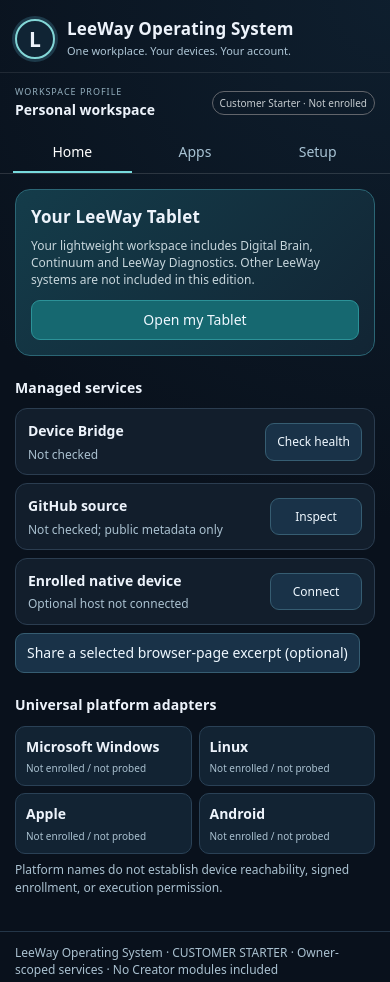
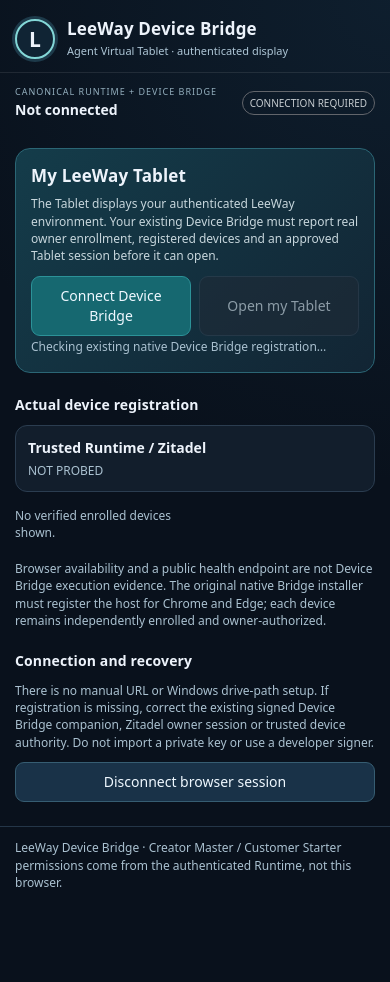
Before and after one commit to 4citeB4U/Leeway-Device-Extension, a browser extension: page extension/operating-system.html in a window 390 px wide. After the commit the page ends 924 px from the top, so only its background shows below. Drawn offline with Linux system fonts and the light colour scheme.

Commit message:
fix(extension): make native Device Bridge mandatory, Tablet display gated, remove preview and manual hosting setup

```diff
--- a/extension/operating-system.html
+++ b/extension/operating-system.html
@@ -2,105 +2,56 @@
 <!--
 LEEWAY HEADER — DO NOT REMOVE
 REGION: LEEWAY.DEVICE_EXTENSION.OPERATING_SYSTEM
-TAG: LEEWAY.OPERATING_SYSTEM.SIDEBAR_HTML.V1
+TAG: LEEWAY.W01.BRIDGE_REQUIRED_TABLET_DISPLAY.V1
 5WH:
-WHAT = Present the right-hand LeeWay Operating System app launcher, cloud health, public GitHub recovery and tenant enrollment staging.
-WHY = Expose the existing hosted Tablet without depending on one Windows device or silently granting device authority.
-WHO = Creator-authorized outside GPT-6 source contributor.
+WHAT = Show original Device Bridge enrollment/readback as the gate to the actual Agent Virtual Tablet.
+WHY = A public Tablet preview, manual endpoint form or courier handshake is not a full LeeWay Device Bridge.
+WHO = Creator-authorized outside contributor; Runtime/Bridge and Zitadel remain canonical authority.
 WHERE = extension/operating-system.html in 4citeB4U/Leeway-Device-Extension.
 WHEN = 2026-11-23.
-HOW = Self-contained WebExtension page, user-action-only links and explicit not-qualified states.
-LICENSE = Existing repository terms apply.
+HOW = One browser side panel with real native Bridge status, enrolled devices, denied states and host-authorized Tablet launch.
+LICENSE = Existing repository terms; no additional rights granted.
 -->
 <html lang="en">
 <head>
 <meta charset="utf-8">
 <meta name="viewport" content="width=device-width,initial-scale=1">
 <meta name="color-scheme" content="dark">
-<title>LeeWay Operating System</title>
+<title>LeeWay Device Bridge</title>
 <link rel="stylesheet" href="operating-system.css">
-<script defer src="operating-policy.js"></script>
-<script defer src="service-retry.js"></script>
 <script defer src="operating-system.js"></script>
 </head>
 <body>
 <header class="mast">
   <span class="coin" aria-hidden="true">L</span>
-  <div><h1>LeeWay Operating System</h1><p>One workplace. Your devices. Your account.</p></div>
+  <div><h1>LeeWay Device Bridge</h1><p>Agent Virtual Tablet · authenticated display</p></div>
 </header>
-<section class="instance" aria-label="Instance identity">
- <div><small>WORKSPACE PROFILE</small><strong id="instanceLabel">Unbound client</strong></div>
- <span class="tag" id="instanceState">Customer Starter · Not enrolled</span>
+<section class="instance" aria-label="Device Bridge connection">
+ <div><small>CANONICAL RUNTIME + DEVICE BRIDGE</small><strong id="instanceLabel">Not connected</strong></div>
+ <span class="tag" id="instanceState">CONNECTION REQUIRED</span>
 </section>
-<nav class="tabs" aria-label="Operating System sections">
- <button data-view="home" aria-current="page">Home</button>
- <button data-view="apps">Apps</button>
- <button data-view="setup">Setup</button>
-</nav>
 <main>
-<section data-screen="home">
+<section data-screen="bridge">
  <div class="hero">
-  <h2>Your LeeWay Tablet</h2>
-  <p>Your lightweight workspace includes Digital Brain, Continuum and LeeWay Diagnostics. Other LeeWay systems are not included in this edition.</p>
-  <div class="actions"><button id="openTablet" class="primary">Open my Tablet</button></div>
+   <h2>My LeeWay Tablet</h2>
+   <p>The Tablet displays your authenticated LeeWay environment. Your existing Device Bridge must report real owner enrollment, registered devices and an approved Tablet session before it can open.</p>
+   <div class="actions wrap">
+     <button type="button" class="primary" id="connectBridge">Connect Device Bridge</button>
+     <button type="button" id="openTablet" disabled>Open my Tablet</button>
+   </div>
+   <small id="nativeStatus" role="status">Checking existing native Device Bridge registration…</small>
  </div>
-
- <h2>Managed services</h2>
- <article class="status-box">
-  <div><strong>Device Bridge</strong><small id="bridgeStatus" role="status">Not checked</small></div>
-  <button id="checkBridge">Check health</button>
- </article>
- <article class="status-box">
-  <div><strong>GitHub source</strong><small id="githubStatus" role="status">Not checked; public metadata only</small></div>
-  <button id="checkGitHub">Inspect</button>
- </article>
- <article class="status-box">
-  <div><strong>Enrolled native device</strong><small id="nativeStatus" role="status">Optional host not connected</small></div>
-  <button id="connectNative">Connect</button>
- </article>
- <button id="openCourier">Share a selected browser-page excerpt (optional)</button>
- <h2>Universal platform adapters</h2>
- <div id="adapterList" class="adapters" aria-label="OS adapter families"></div>
- <p class="muted">Platform names do not establish device reachability, signed enrollment, or execution permission.</p>
-</section>
-<section data-screen="apps" class="hidden">
- <h2>Your application launcher</h2>
- <p class="muted">Only the customer starter components are present. Local functions require an authorized device adapter and owner-scoped Continuum connection.</p>
- <div id="appList" class="apps"></div>
- <article id="appStatus" class="status-box" role="status"><small>Select a starter app to see its connection requirements.</small></article>
- <h2>Personal shortcuts</h2>
- <p class="muted">Optional HTTPS shortcuts remain in this browser profile; they are not yet Continuum-synchronized applications.</p>
- <div id="shortcutList" class="shortcuts"></div>
- <form id="shortcutForm">
-   <label>Shortcut name<input name="name" maxlength="44" autocomplete="off" required placeholder="My application"></label>
-   <label>HTTPS destination<input name="url" type="url" maxlength="2048" autocomplete="off" required placeholder="https://example.com/app"></label>
-   <button type="submit">Add local shortcut</button>
- </form>
- <small id="shortcutStatus" role="status"></small>
-</section>
-<section data-screen="setup" class="hidden">
- <h2>My instance</h2>
- <p class="muted">Your projects and device connections belong to your account. Automated account binding is pending deployment; no Creator settings are copied.</p>
- <details id="technicalSetup"><summary>Advanced support settings (not required for normal signup)</summary>
- <form id="profileForm">
-  <label>Display name<input name="instanceLabel" maxlength="60" required placeholder="Personal workspace"></label>
-  <label>My GitHub source repository<input name="githubRepo" type="url" required maxlength="2048" placeholder="https://github.com/owner/repository"></label>
-  <label>My hosted Tablet HTTPS URL<input name="tabletUrl" type="url" required maxlength="2048"></label>
-  <label>My managed Bridge public health URL<input name="bridgeHealthUrl" type="url" required maxlength="2048" placeholder="https://my-bridge.example.com/healthz"></label>
-  <button type="submit" class="primary">Save public profile</button>
- </form>
- </details>
- <small id="profileStatus" role="status"></small>
- <h2>Start under your own account</h2>
- <div class="actions wrap"><button id="openGitHub">Open GitHub account</button></div>
- <details><summary>Optional hosting provider account</summary><button id="openRender">Open my hosting account</button></details>
- <p class="muted">Automatic LeeWay provisioning is not connected to this preview yet. You do not need the Creator's Render or GitHub accounts. Opening a provider website does not create a service.</p>
- <h2>Continuum and recovery</h2>
- <p>Source releases can be recovered from GitHub. Private Continuum restoration remains unqualified until encrypted backups, independently recoverable keys, and signed owner grants are proven.</p>
- <button id="openRecovery">Open my recovery project</button>
-
+ <h2>Actual device registration</h2>
+ <article class="status-box"><div><strong>Trusted Runtime / Zitadel</strong><small id="bridgeStatus" role="status">NOT PROBED</small></div></article>
+ <div id="deviceList" class="adapters" aria-label="Enrolled devices">
+  <p class="muted">No verified enrolled devices shown.</p>
+ </div>
+ <p class="muted" id="bridgeBoundary">Browser availability and a public health endpoint are not Device Bridge execution evidence. The original native Bridge installer must register the host for Chrome and Edge; each device remains independently enrolled and owner-authorized.</p>
+ <h2>Connection and recovery</h2>
+ <p class="muted">There is no manual URL or Windows drive-path setup. If registration is missing, correct the existing signed Device Bridge companion, Zitadel owner session or trusted device authority. Do not import a private key or use a developer signer.</p>
+ <div class="actions wrap"><button type="button" id="disconnect">Disconnect browser session</button></div>
 </section>
 </main>
-<footer><small>LeeWay Operating System · CUSTOMER STARTER · Owner-scoped services · No Creator modules included</small><small id="message" role="status"></small></footer>
+<footer><small>LeeWay Device Bridge · Creator Master / Customer Starter permissions come from the authenticated Runtime, not this browser.</small><small id="message" role="status"></small></footer>
 </body>
 </html>
```
